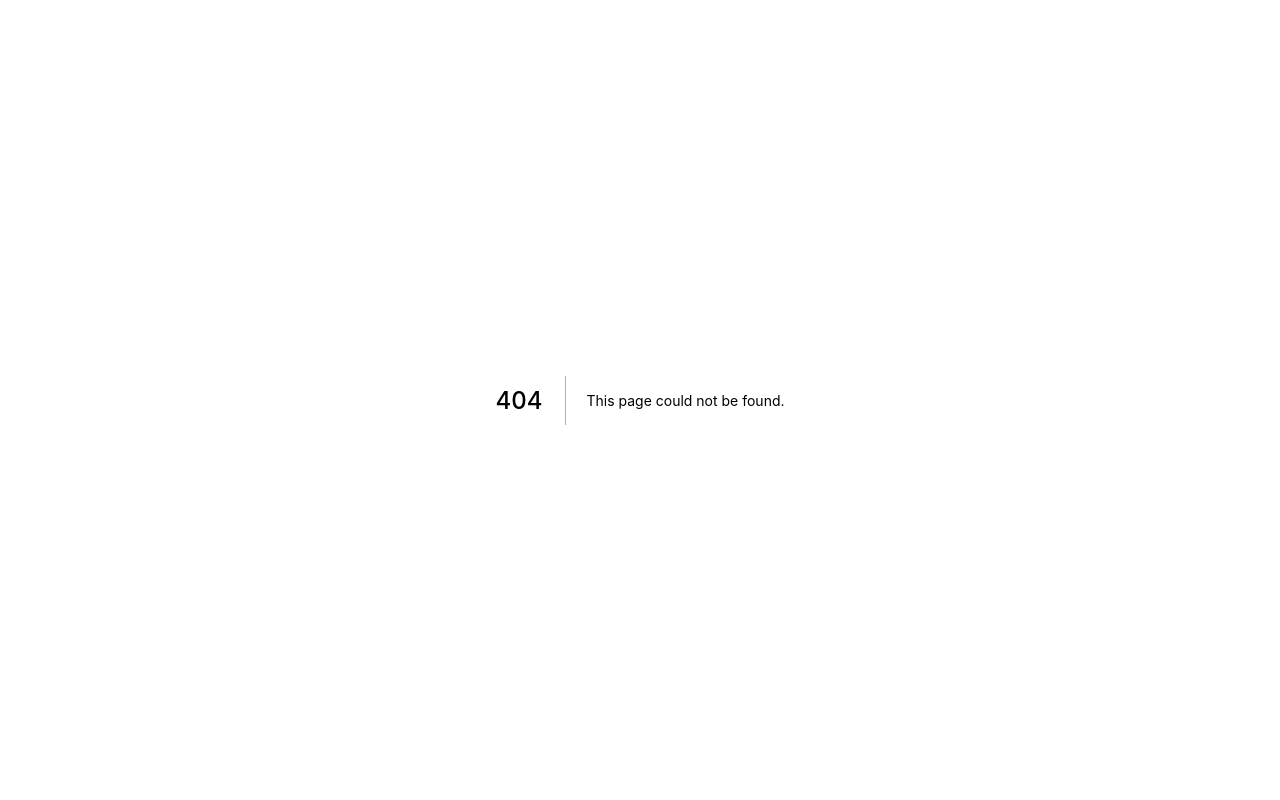
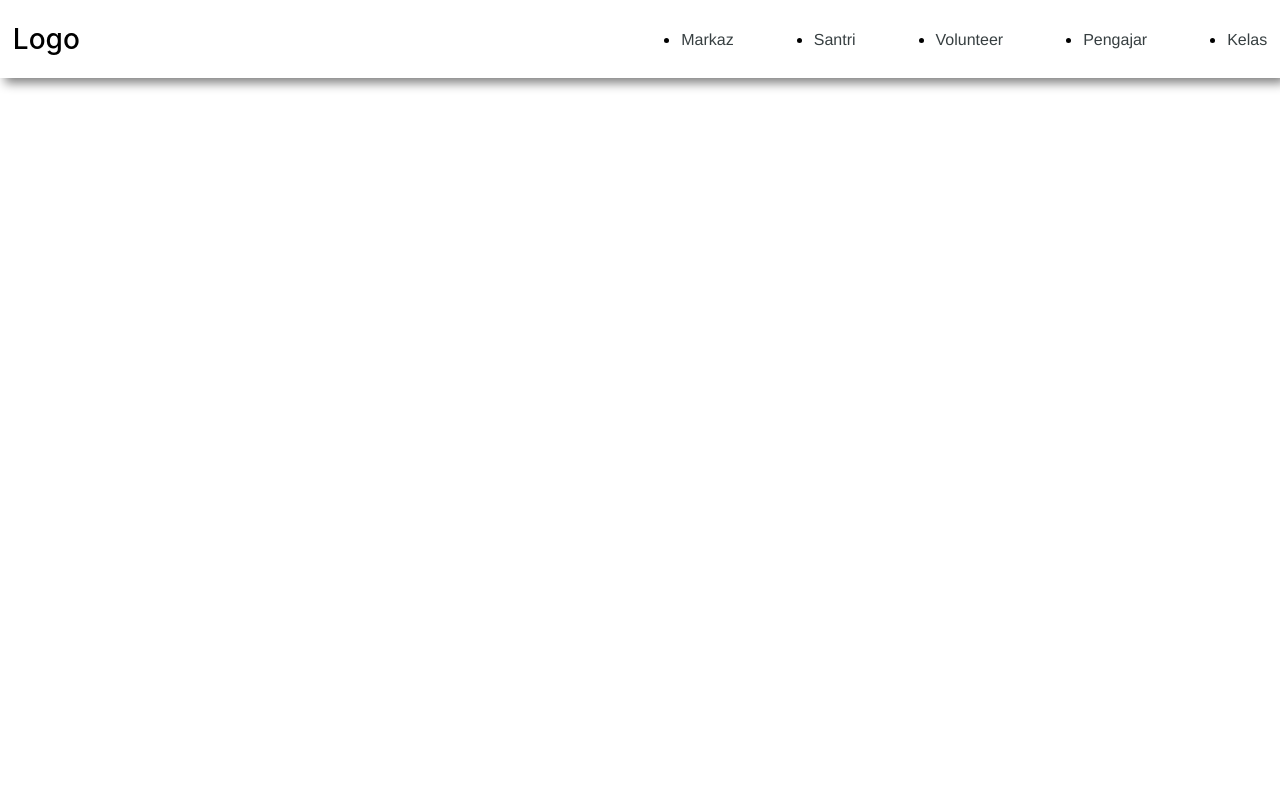
Before and after one commit to hazlazuardi/markaz-pillar-fe, a Next.js app: page /myactivity in a window 1280 px wide. Before the commit this address had no page. Shown: the top 800 px of the page. Built offline with nearby package versions, Linux system fonts and the light colour scheme.

Commit message:
Initialization for my activity

```diff
--- /dev/null
+++ b/pages/myactivity.js
@@ -0,0 +1,12 @@
+//import Head from 'next/head'
+import styles from '../styles/Home.module.css'
+import Layout from "../component/layout"
+
+export default function Home() {
+  return (
+  <Layout>
+    <div className={styles.container}>
+    </div>
+    </Layout>
+  )
+}
```
